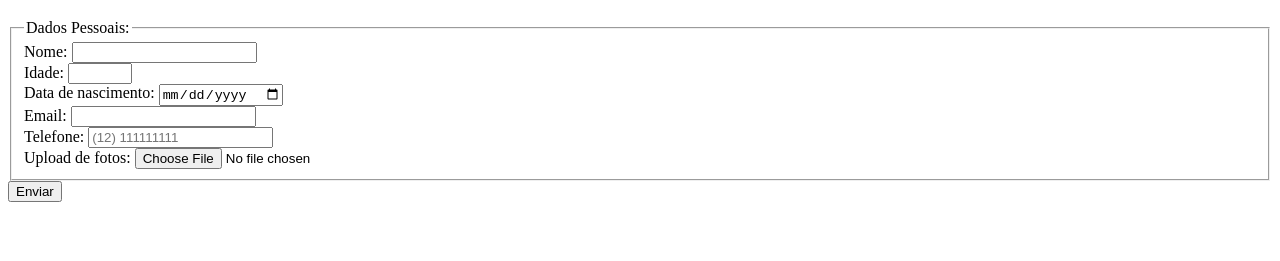
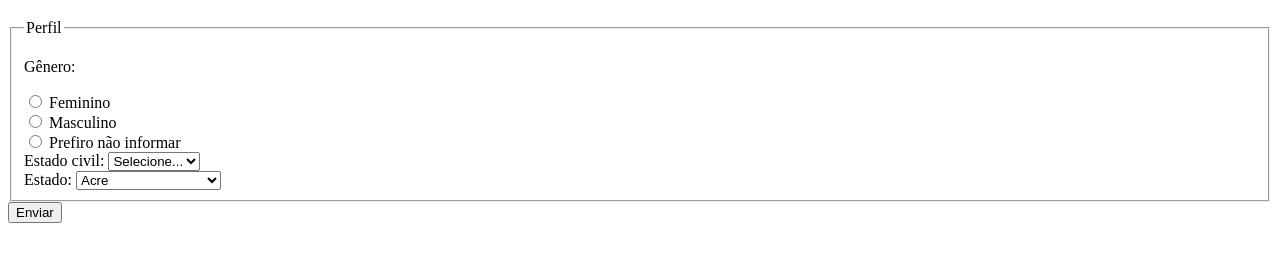
Before and after one commit to Isabellanormandia/pesquisa-culturama, a plain HTML site: page index.html in a window 1280 px wide. Shown: the part 61-322 px from the top of the page. Drawn offline with Linux system fonts and the light colour scheme.

Commit message:
Adiciona opcoes de estado

```diff
--- a/index.html
+++ b/index.html
@@ -11,8 +11,8 @@
     </header>
     <section>
         <form action="" method="get">
-            <fieldset>
-                <!-- DADOS PESSOAIS: -->
+            <!-- <fieldset>
+                DADOS PESSOAIS:
                 <legend>Dados Pessoais:</legend>
                 <label for="userName">Nome:</label>
                 <input type="text" name="userName" required>
@@ -31,8 +31,61 @@
                 <br>
                 <label for="userImage">Upload de fotos:</label>
                 <input type="file" accept="img/#" name="userImage">
-            </fieldset>
-            <button type="submit">Enviar</button>
+             </fieldset> -->
+             <fieldset>
+                <legend>Perfil</legend>
+                    <p>Gênero:</p>
+                    <input type="radio" name="userGender" value="Feminino">
+                    <label for="userGender">Feminino</label>
+                    <br>
+                    <input type="radio" name="userGender" value="Masculino">
+                    <label for="userGender">Masculino</label>
+                    <br>
+                    <input type="radio" name="userGender" value="Prefiro não informar">
+                    <label for="userGender">Prefiro não informar</label>
+                    <br>
+                    <label for="maritalStatus">Estado civil:</label>
+                    <select name="maritalStatus">
+                        <option value="notInformed">Selecione...</option>
+                        <option value="casado">Casado</option>
+                        <option value="Solteiro">Solteiro</option>
+                        <option value="Viúvo">Viúvo</option>
+                        <option value="Divorciado">Divorciado</option>
+                    </select>
+                    <br>
+                    <label for="userState">Estado:</label>
+                    <select name="userState">
+                        <option value="Acre"> Acre </option>
+                        <option value="Alagoas"> Alagoas </option>
+                        <option value="Amapá"> Amapá </option>
+                        <option value="Amazonas"> Amazonas </option>
+                        <option value="Bahia"> Bahia </option>
+                        <option value="Ceará"> Ceará </option>
+                        <option value="Distrito Federal"> Distrito Federal </option>
+                        <option value="Espirito Santo"> Espirito Santo </option>
+                        <option value="Goiás"> Goiás </option>
+                        <option value="Maranhão"> Maranhão </option>
+                        <option value="Mato Grosso do Sul"> Mato Grosso do Sul </option>
+                        <option value="Mato Grosso"> Mato Grosso </option>
+                        <option value="Minas Gerais"> Minas Gerais </option>
+                        <option value="Pará"> Pará </option>
+                        <option value="Paraíba"> Paraíba </option>
+                        <option value="Paraná"> Paraná </option>
+                        <option value="Pernambuco"> Pernambuco </option>
+                        <option value="Piauí"> Piauí </option>
+                        <option value="Rio de Janeiro"> Rio de Janeiro </option>
+                        <option value="Rio Grande do Norte"> Rio Grande do Norte </option>
+                        <option value="Rio Grande do Sul"> Rio Grande do Sul </option>
+                        <option value="Rondônia">Rondônia</option>
+                        <option value="Roraima"> Roraima </option>
+                        <option value="Santa Catarina"> Santa Catarina </option>
+                        <option value="São Paulo"> São Paulo </option>
+                        <option value="Sergipe">  Sergipe </option>
+                        <option value="Tocantins"> Tocantins </option>
+                        </select>
+             </fieldset>
+
+             <button type="submit">Enviar</button>
         </form>
     </section>
 </body>
```
